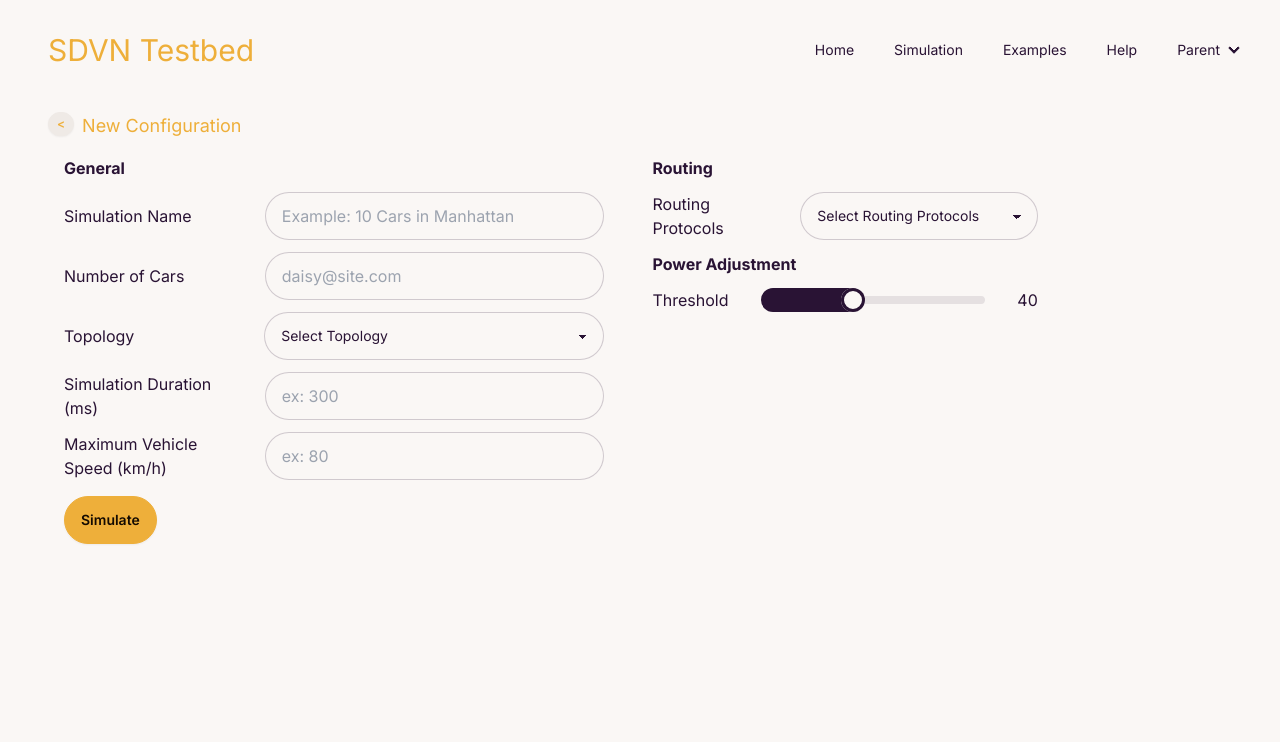
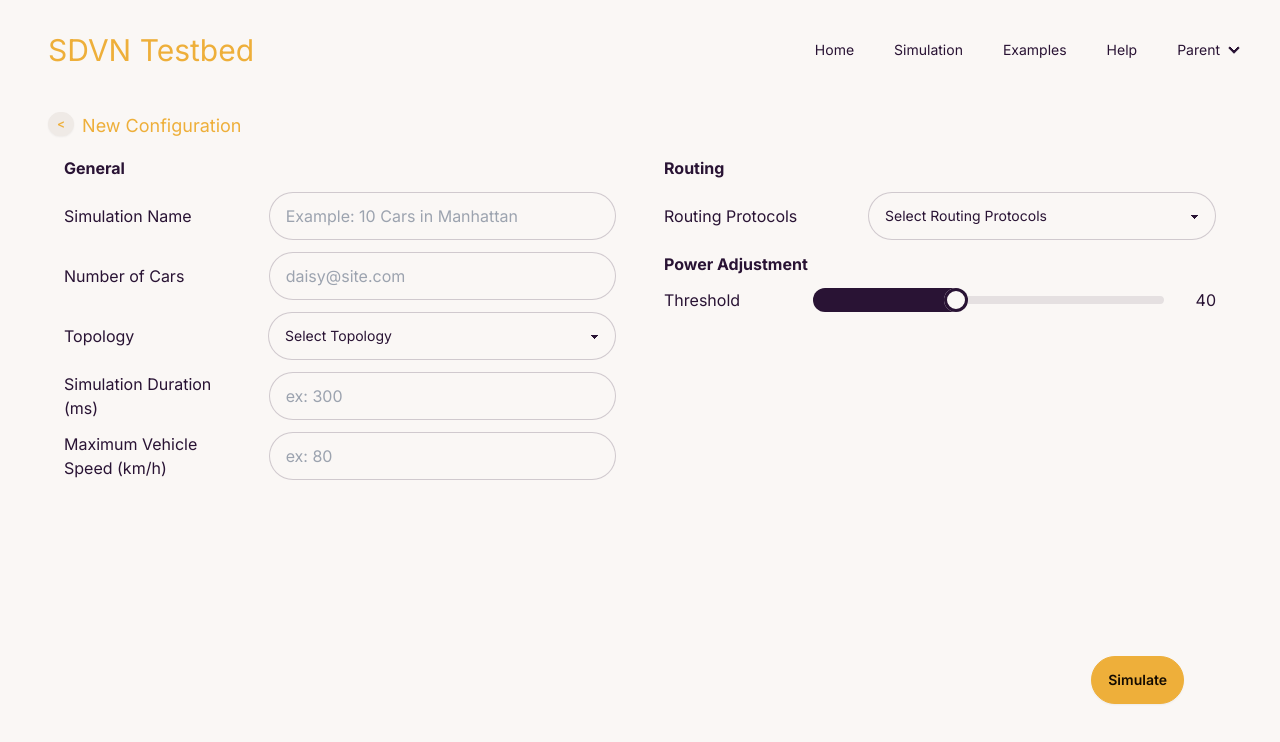
Before and after one commit to luthfirestu/dashboard-SDVN, a Next.js app: page /simulation/new in a window 1280 px wide. Shown: the top 742 px of the page. Built offline with nearby package versions, Linux system fonts and the light colour scheme.

Commit message:
fix configuration form

```diff
--- a/src/components/form.tsx
+++ b/src/components/form.tsx
@@ -8,10 +8,10 @@ export default function Form() {
     };
 
     return (
-        <div className="col-2">
+        <div>
             <div className="space-y-4">
-                <div className="flex gap-12">
-                    <div className="space-y-3">
+                <div className="flex gap-12">  {/* Gap between row */}
+                    <div className="space-y-3 flex-1">
                         <p className="font-bold">General</p>
                         <div className="flex items-center gap-8"> {/* Flex container for Simulation Name */}
                             <span className="w-1/3">Simulation Name</span> {/* Text */}
@@ -46,7 +46,7 @@ export default function Form() {
                             </label>
                         </div>
                     </div>
-                    <div className="space-y-3">
+                    <div className="space-y-3 flex-1">
                         <p className="font-bold">Routing</p>
                         <div className="flex items-center gap-8"> {/* Flex container for Routing Protocols */}
                             <span className="w-1/3">Routing Protocols</span> {/* Text */}
@@ -71,8 +71,9 @@ export default function Form() {
                         </div>
                     </div>
                 </div>
-                {/* Simulate button */}
-                <button className="btn btn-accent">Simulate</button>
+            </div>
+            <div className="absolute bottom-0 right-0 m-24">
+                <button className="btn btn-accent block">Simulate</button>
             </div>
         </div>
     );
```
